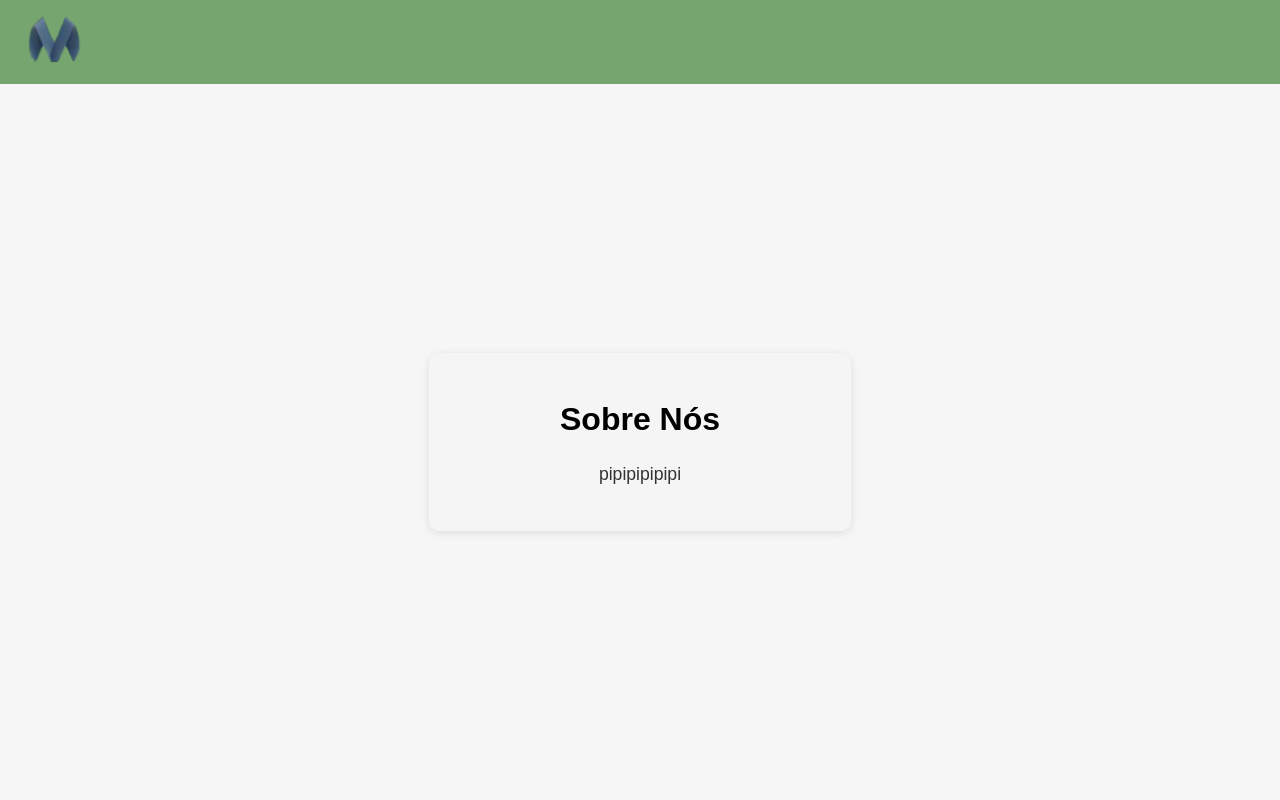
After one commit to MuriloJochkeck/Projeto-Integrador-Grupo-1, a Flask app: page /sobrenos in a window 1280 px wide. The commit adds this page. Run offline with Flask 3, Linux system fonts and the light colour scheme.

Commit message:
páginas de fale conosco e sobre nos, ligadas ao botão do footer, para ser desenvolvidas

```diff
--- a/app.py
+++ b/app.py
@@ -62,6 +62,14 @@ def finaliza_pedido():
     return render_template('pages/finaliza_pedido.html', total=0)
 
 
+@app.route('/sobrenos')
+def sobrenos():
+    return render_template('pages/sobrenos.html')
+
+
+@app.route('/faleconosco')
+def faleconosco():
+    return render_template('pages/faleconosco.html')
 # Cadastro de usuário
 @app.route('/api/cadastro', methods=['GET', 'POST'])
 def db_cadastro():
--- a/static/style.css
+++ b/static/style.css
@@ -1161,6 +1161,7 @@ button.avancar {
   margin-right: 32px;
 }
 
+
 /* ====== CUSTOM FOOTER ====== */
 .custom-footer {
   background: #cfcfcf;
@@ -1217,8 +1218,18 @@ button.avancar {
   transition: background 0.2s;
   min-width: 140px;
   text-align: center;
-}
-
+ text-decoration: none;
+}
+
+.footer-btn:hover {
+  background: #5b8c5b;
+  text-decoration: none;
+}
+
+.footer-btn:visited {
+  color: #fff;
+  text-decoration: none;
+}
 .footer-btn:hover {
   background: #5b8c5b;
 }
--- a/templates/pages/footer.html
+++ b/templates/pages/footer.html
@@ -4,7 +4,7 @@
     <meta charset="UTF-8">
     <meta name="viewport" content="width=device-width, initial-scale=1.0">
     <title>Footer - Base</title>
-    <link rel="stylesheet" href="{{ url_for('static', filename='css/style.css') }}">
+    <link rel="stylesheet" href="{{ url_for('static', filename='style.css') }}">
 </head>
 <body>
     <footer class="custom-footer">
@@ -22,8 +22,8 @@
             </div>
           </div>
           <div class="footer-buttons">
-            <button class="footer-btn">Fale conosco</button>
-            <button class="footer-btn">Sobre nós</button>
+            <a class="footer-btn" href="{{ url_for('faleconosco') }}" target="_blank" rel="noopener noreferrer">Fale conosco</a>
+            <a class="footer-btn" href="{{ url_for('sobrenos') }}" target="_blank" rel="noopener noreferrer">Sobre nós</a>
           </div>
         </div>
         <hr class="footer-divider" />
--- /dev/null
+++ b/templates/pages/sobrenos.html
@@ -0,0 +1,26 @@
+<!DOCTYPE html>
+<html lang="pt-BR">
+<head>
+  <meta charset="UTF-8">
+  <meta name="viewport" content="width=device-width, initial-scale=1.0">
+  <title>Sobre Nós</title>
+  <link rel="stylesheet" href="{{ url_for('static', filename='style.css') }}">
+</head>
+<body>
+  <header class="top-header">
+    <div class="logo">
+      <a href="{{ url_for('index') }}"><img src="{{ url_for('static', filename='media/login/logo.png') }}" alt="Logo"></a>
+    </div>
+  </header>
+
+  <main class="container">
+    <div class="card">
+      <h1>Sobre Nós</h1>
+      <p>
+        pipipipipipi
+      </p>
+    </div>
+  </main>
+
+</body>
+</html>
```
Also changed, not shown: templates/pages/faleconosco.html (added, +37 -0 lines).
